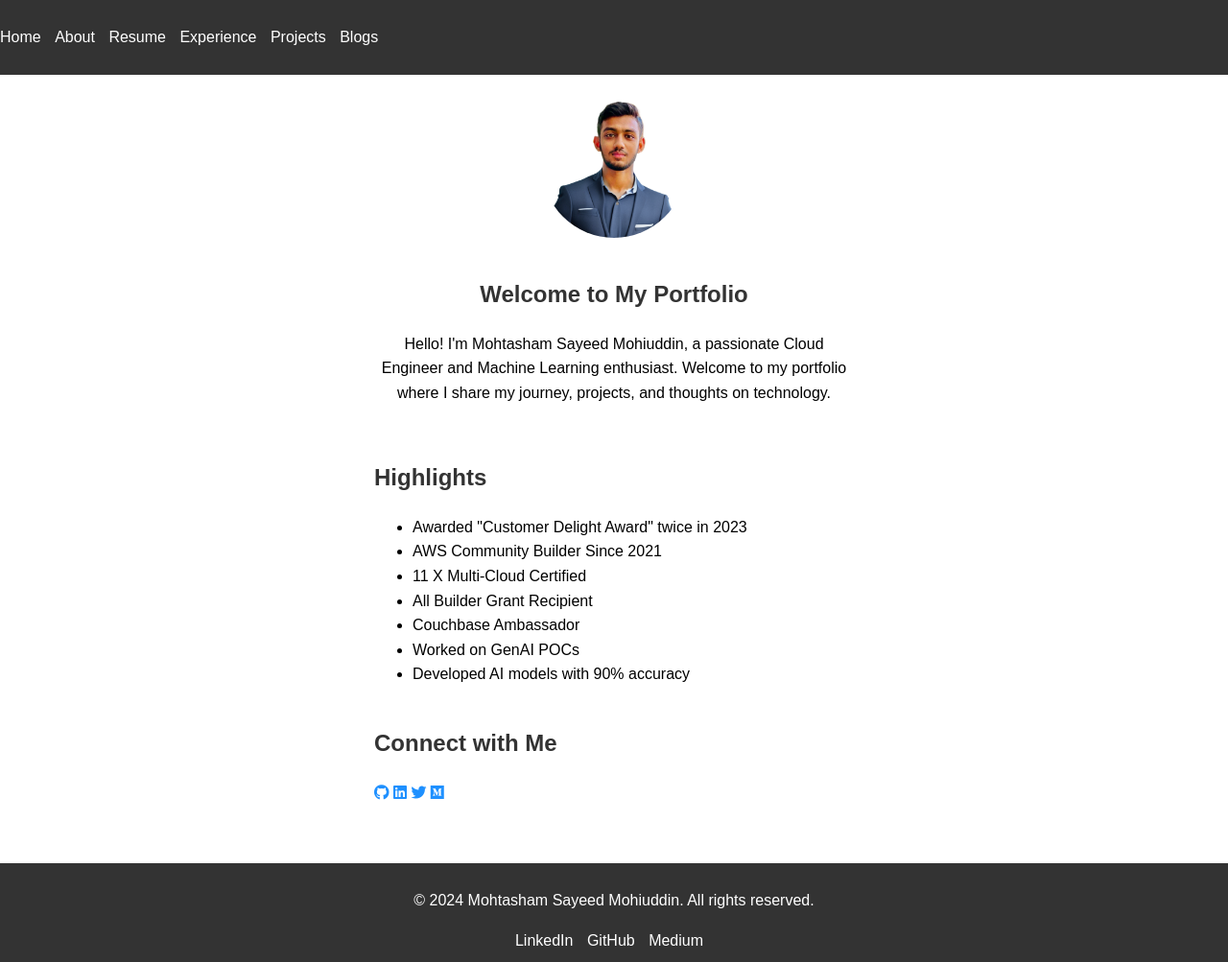
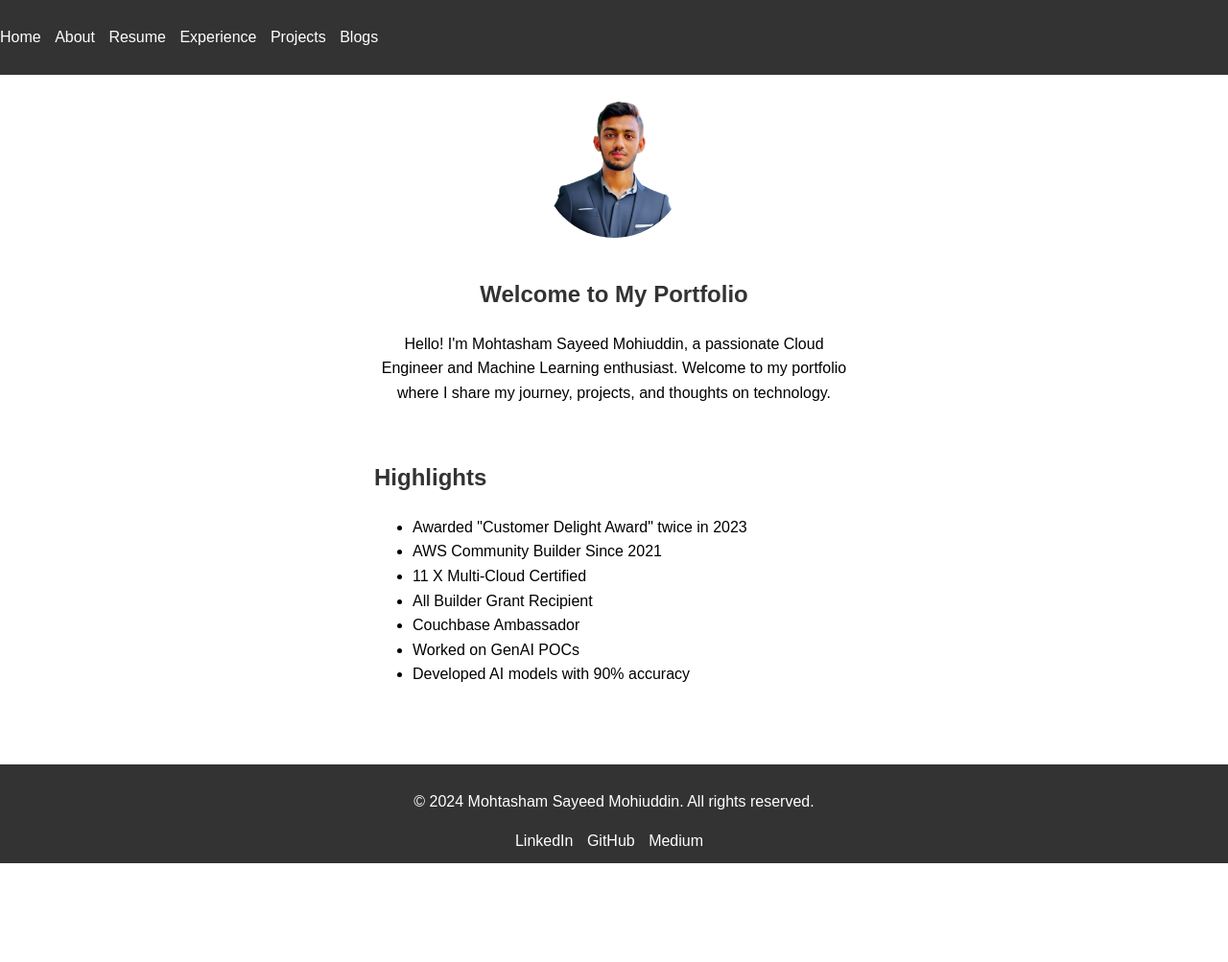
Before and after one commit to mohtasham9/mohtasham9.github.io, a Jekyll site: the page built from docs/index.markdown, in a window 1280 px wide. Shown: the whole page at 96% size. Built offline with Jekyll 4.4.1, drawn with Linux system fonts in a browser that asks for light colours; after the commit the page ends 900 px from its top, so only the background shows below that.

Commit message:
Modified Home page

```diff
--- a/docs/_layouts/home.html
+++ b/docs/_layouts/home.html
@@ -5,7 +5,6 @@
   <meta name="viewport" content="width=device-width, initial-scale=1.0">
   <title>{{ site.title }}</title>
   <link rel="stylesheet" href="{{ '/assets/css/style.css' | relative_url }}">
-  <link rel="stylesheet" href="https://cdnjs.cloudflare.com/ajax/libs/font-awesome/5.15.3/css/all.min.css" integrity="sha384-5A5I6g+GAlft5Ohe1BQAOxlBSn6uJpsMbQ58dEYx6Y/hjT2L4Bv93nbAqY6lF5hx" crossorigin="anonymous">
 </head>
 <body>
   {% include header.html %}
@@ -32,16 +31,6 @@
         <li>Developed AI models with 90% accuracy</li>
       </ul>
     </section>
-
-    <section id="socials" class="section">
-      <h2>Connect with Me</h2>
-      <div class="social-links">
-        <a href="https://github.com/mohtasham9" class="social-icon" target="_blank"><i class="fab fa-github"></i></a>
-        <a href="https://www.linkedin.com/in/ohtasham09" class="social-icon" target="_blank"><i class="fab fa-linkedin"></i></a>
-        <a href="https://twitter.com/mohtasham7862" class="social-icon" target="_blank"><i class="fab fa-twitter"></i></a>
-        <a href="https://medium.com/@mohtasham9" class="social-icon" target="_blank"><i class="fab fa-medium"></i></a>
-      </div>
-    </section>
   </main>
   {% include footer.html %}
 </body>
```
